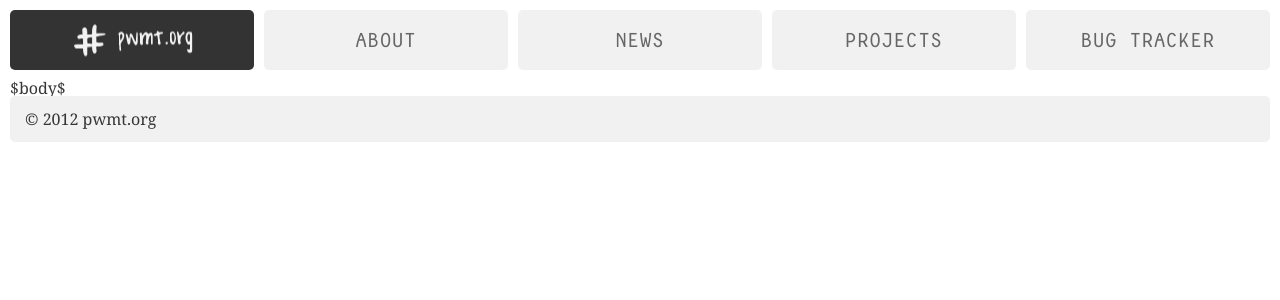
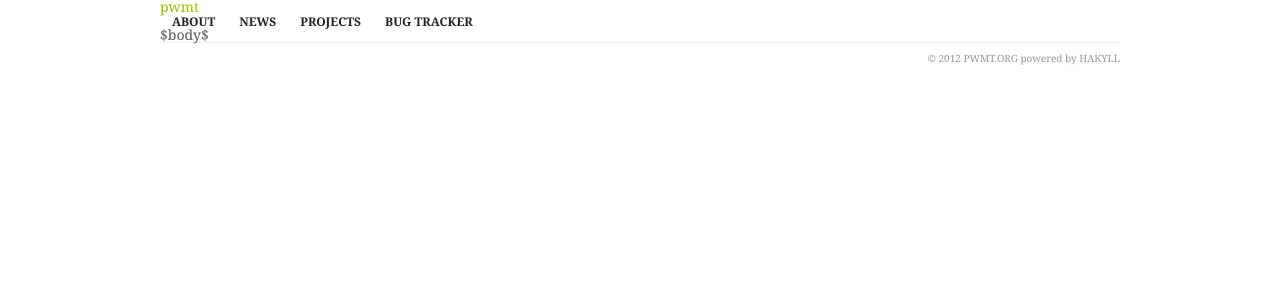
Before and after one commit to pwmt/pwmt.github.io, a Python web app: template templates/default.html in a window 1280 px wide. Shown: the top 300 px of the page. Run offline with Jinja, Linux system fonts and the light colour scheme; the template is opened without the code that fills it, so the values that code supplies are empty; style sheets or scripts are compiled from the project's sources; some libraries are stand-ins or nearby versions.

Commit message:
Update Style

```diff
--- a/css/style.styl
+++ b/css/style.styl
@@ -1,46 +1,11 @@
 width = 960px
-
-@font-face
-  font-family: 'Logisoso';
-  src url(fonts/Logisoso.ttf);
-  font-weight: normal;
-  font-style: normal;
-
-@font-face
-  font-family: 'ConsolaMono';
-  src url(fonts/ConsolaMono.ttf);
-  font-weight: normal;
-  font-style: normal;
-
-@font-face
-  font-family: 'OSP-DIN';
-  src url(fonts/OSP-DIN.ttf);
-  font-weight: normal;
-  font-style: normal;
-
-@font-face
-  font-family: 'Alfphabet';
-  src url(fonts/Alfphabet-IV.ttf);
-  font-weight: normal;
-  font-style: normal;
-
-@font-face
-  font-family: 'intuitive';
-  src url(fonts/intuitive.ttf);
-  font-weight: normal;
-  font-style: normal;
-
-@font-face
-  font-family: 'HiLoDeCo';
-  src url(fonts/HiLoDeCo.ttf);
-  font-weight: normal;
-  font-style: normal;
 
 /* mixins */
 border-radius(n)
   -webkit-border-radius n
   -moz-border-radius n
   border-radius n
+
 transition(arg)
   -webkit-transition arg
   -moz-transition arg
@@ -56,296 +21,151 @@ html
   font-size 100.01%
 
 body
-  letter-spacing 0.1
-  font-family Georgia
+  margin 0 auto
+  overflow-x hidden
 
+  font-size 14px
+  font-family Georgia, serif
+
+  color #555555
+  background none
+
+/* header */
 h1, h2, h3, h4, h5, h6
-  font-family "Logisoso"
-  text-transform uppercase
-
-  color: #222222
+  font-family 'Droid Serif', Georgia, serif
+  font-weight normal
 
 h1
-  font-size 3.2em
-  line-height .8em
-  margin-bottom .7em
+  font-size 30px
+  line-height 36px
+  margin-bottom 15px
 
 h2
-  font-size 1.8em
-  line-height .8em
-  margin-bottom .7em
+  font-size 24px
+  line-height 36px
+  margin-bottom 15px
 
 h3
-  font-size 1.4em
-  line-height 1
-  margin-bottom .7em
+  font-size 18px
+  line-height 28px
+  margin-bottom 12px
 
 h4
-  font-size 1.2em
-  margin-bottom .7em
+  font-size 16px
+  line-height 28px
+  margin-bottom 12px
 
 h5
-  font-size 1.1em
-  margin-bottom .5em
+  font-size 14px
+  line-height 28px
+  margin-bottom 12px
+
+h6
+  font-size 13px
+  line-height 28px
+  margin-bottom 12px
+
+/* links */
+a
+  text-decoration none
+  color #9FBC00
+
+a:hover
+  color #555555
+
+/* other */
+hr
+  border-color #DDDDDD
+  border-style none none dotted
+  border-width 0 0 1px
+  height 1px
+  margin 20px 0 30px
 
 p
-  margin-bottom 1.5em
-  line-height 1.4em
+  margin-bottom 15px
 
+.last
+  margin-bottom 0 !important
+
+/* clear class */
+.clear, .clearfix:after
+  clear both
+  display block
+  font-size 0
+  line-height 0
+  visibility hidden
+
+/* images */
+img
+  height auto
+  max-width 100%
+
+/* lists */
 ul, ol
-  padding-left 1.5em
-  margin-bottom 1.5em
+  list-style-type none
+  list-style-position outside
 
-ul
-  list-style-type disc
-
-ol
-  list-style-type decimal
-
-li
-  margin-bottom 0.5em
-  line-height 1.1em
-
-pre, code
-  margin-bottom 1.5em
-  font-family Monospace
-  line-height 2em
-
-em
-  font-style italic
-  font-family
-
-a
-  color #8F9260
-
-.clearfix
-  &:before, &:after
-    content ""
-    display table
-  &:after
-    clear both
-
-// navigation
-header
-  min-width width
-  position relative
-  padding 10px 0 10px 10px
-
-nav
-
-  ul#menu
-    list-style-type none
-    overflow hidden
-    margin 0
-    padding 0
+.content
+  ul
+    margin-bottom 20px
+    list-style-type disc
+    margin-left 20px
 
     li
-      display block
+      margin-bottom 8px
+
+/* layout */
+header
+  width width
+  margin 0 auto
+
+  ul
+    li
       float left
-      height 60px
       position relative
-      text-align center
-      width 20%
-      margin 0
-      padding 0
 
       a
-        font-family "ConsolaMono"
-        font-size 1.2em
-        letter-spacing 0.05em
-        background-color #F1F1F1
-        border-radius 5px
-        display block
-        height 100%
-        line-height 1em
-        margin-right 10px
-        overflow hidden
-        width auto
-        text-decoration none
+        font-weight bold
+        font-size 12px
         text-transform uppercase
-        color #666
+        color #222
 
-        span
-          display block
-          width 100%
-          height 100%
-          padding-top 19px
-
-      a.logo
-        background-color #333333
-        background-image url("/img/logo.png")
-        background-position center center
-        background-repeat no-repeat
-        border-radius 5px
-        display block
-        width auto
-        height 100%
-        position relative
-        text-indent -9999px
-
-      a.logo:hover
-        background-color #5F5F5F
-
-      a:hover
-        background-color #333333
-        color white
+        padding 5px 12px
 
 #main
-  min-width width
-  position relative
-  overflow hidden
-  margin-left 10px
-
-div.sidebar
-  width 20%
-  float left
-
-div.content_sidebar
-  float left
-  width 80%
-
-div.content
-  width 100%
-
-#content
-  background-color #F1F1F1
-  border-radius 5px
-  display block
-  margin-bottom 10px
-  margin-right 10px
-  padding 15px
-
-pre.sourceCode, pre
-  background-color #F1F1F1
-  padding 10px
-  border-radius 5px
-
-div.submenu
-  background-color #F1F1F1
-  border-radius 5px
-  display block
-  margin-right 10px
-  padding 15px
-  margin-bottom 10px
-
-div.submenu
-  ul
-    padding 0
-
-    li
-      margin-bottom 2em
-
-      a
-        color #A9222F
-        text-decoration none
-        text-transform uppercase
-        font-family 'Arial'
-        letter-spacing 0.05em
-        font-size 1.2em
-
-      a:hover
-        color white
-
-ul#submenu
-  list-style-type none
-  margin-top 0.5em
-  margin-bottom 0
+  width width
+  margin 0 auto
 
 #footer
-  background-color #F1F1F1
-  border-radius 5px
-  display block
-  margin-right 10px
-  margin-left 10px
-  padding 15px
-  margin-bottom 10px
+  width width
+  margin 0 auto
 
-div.project_col
-  width 33.33%
-  display block
-  float left
-  margin-bottom 10px
+  padding-top 10px
+  padding-bottom 10px
 
-div.project_col_inner
-  border-radius 5px
-  padding 10px
-  margin-right 10px
-  text-align center
+  border-top-width 1px
+  border-top-style solid
+  border-top-color #EEE
+
+  font-size 10px
+  color #999
+
+  text-align right
 
   a
-    height 200px
-    padding-top 200px
-    display block
-    width 100%
-    text-decoration none
-    color white
-    font-size 2em
+    text-transform uppercase
+    color #999
 
-    font-family 'Logisoso'
-    //font-family 'intuitive'
+pre
+  padding 15px
+  background-color #F5F5F5
 
-div.title
-  border-radius 5px
-  background-color #333333
-  padding 10px
-  padding-top 60px
-  margin-right 10px
-  color white
-  margin-bottom 10px
+  border-width 1px
+  border-style solid
+  border-color #DDD
 
-  h1
-    color white
-    margin 0
+  font-family monospace
+  line-height 1.2em
+  font-size 12px
 
-  p
-    margin 0
-    font-family 'Logisoso'
-    font-size 1.2em
-
-div.zathura
-  a
-    color #60AFD4
-
-  div.project_col_inner, div.submenu
-    background-color #60AFD4
-
-    a
-      color white
-
-  div.submenu
-    a
-      color #22759B
-    a:hover
-      color white
-
-div.girara
-  a
-    color #EC6672
-
-  div.project_col_inner, div.submenu
-    background-color #EC6672
-
-    a
-      color white
-
-  div.submenu
-    a
-      color #A9222F
-    a:hover
-      color white
-
-div.jumanji
-  a
-    color #BCDC0E
-
-  div.project_col_inner, div.submenu
-    background-color #BCDC0E
-
-    a
-      color white
-
-  div.submenu
-    a
-      color #81960F
-    a:hover
-      color white
+  margin-bottom 15px
--- a/templates/content_sidebar.html
+++ b/templates/content_sidebar.html
@@ -2,11 +2,9 @@
     $sidebar$
 </div>
 <div class=content_sidebar>
-  <div class=title>
+  <div class=content>
     <h1>$title$</h1>
     <p class="description">$description$</p>
-  </div>
-  <div id=content>
     $body$
   </div>
 </div>
--- a/templates/default.html
+++ b/templates/default.html
@@ -11,8 +11,8 @@
   <body>
     <header class=clearfix>
       <nav>
+        <a class=logo href=/>pwmt</a>
         <ul id=menu>
-          <li><a class=logo href=/>pwmt</a></li>
           <li><a href=/about><span>about</span></a></li>
           <li><a href=/news><span>news</span></a></li>
           <li><a href=/projects><span>projects</span></a></li>
@@ -20,11 +20,13 @@
         </ul>
       </nav>
     </header>
+    <div class="clear"></div>
     <div id=main class="$project$">
       $body$
     </div>
     <div id=footer>
-      &copy; 2012 pwmt.org
+      &copy; 2012 <a href=http://pwmt.org>pwmt.org</a> powered by <a
+        href="http://jaspervdj.be/hakyll">hakyll</a>
     </div>
   </body>
 </html>
```
